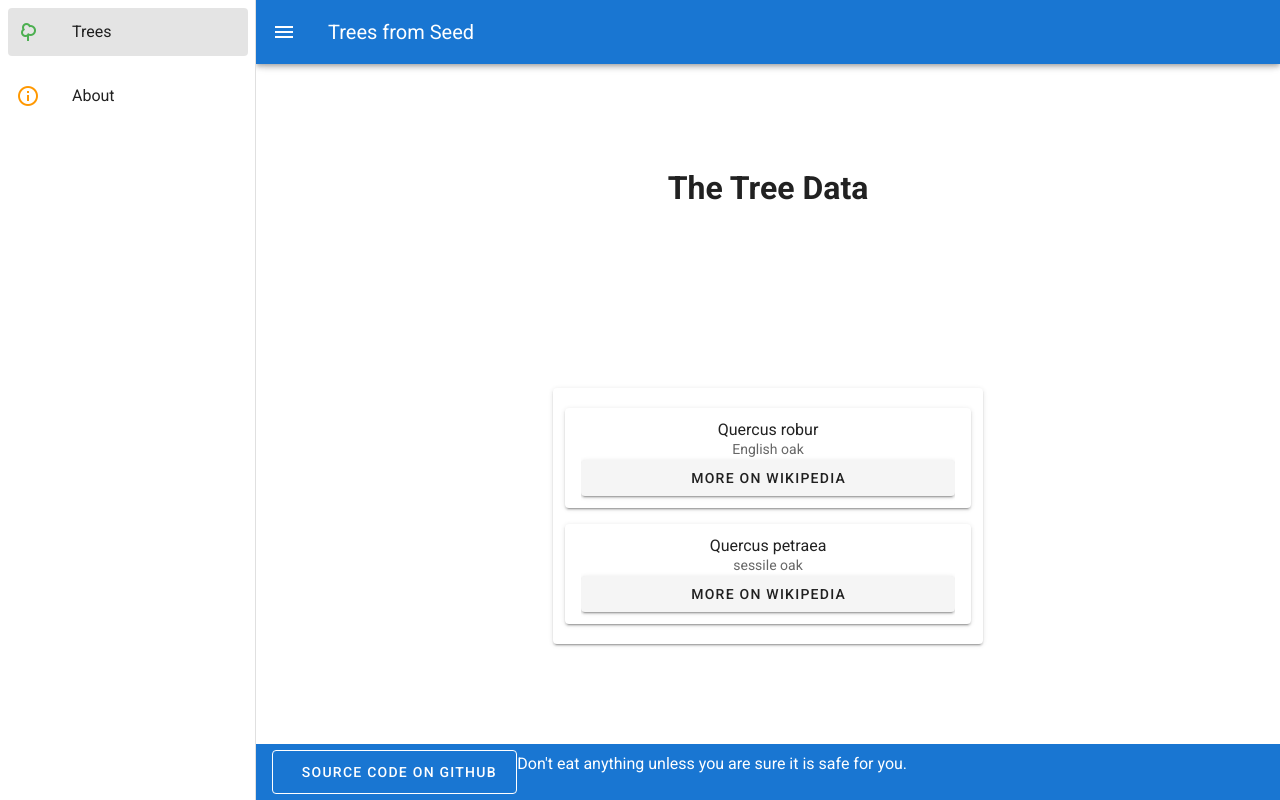
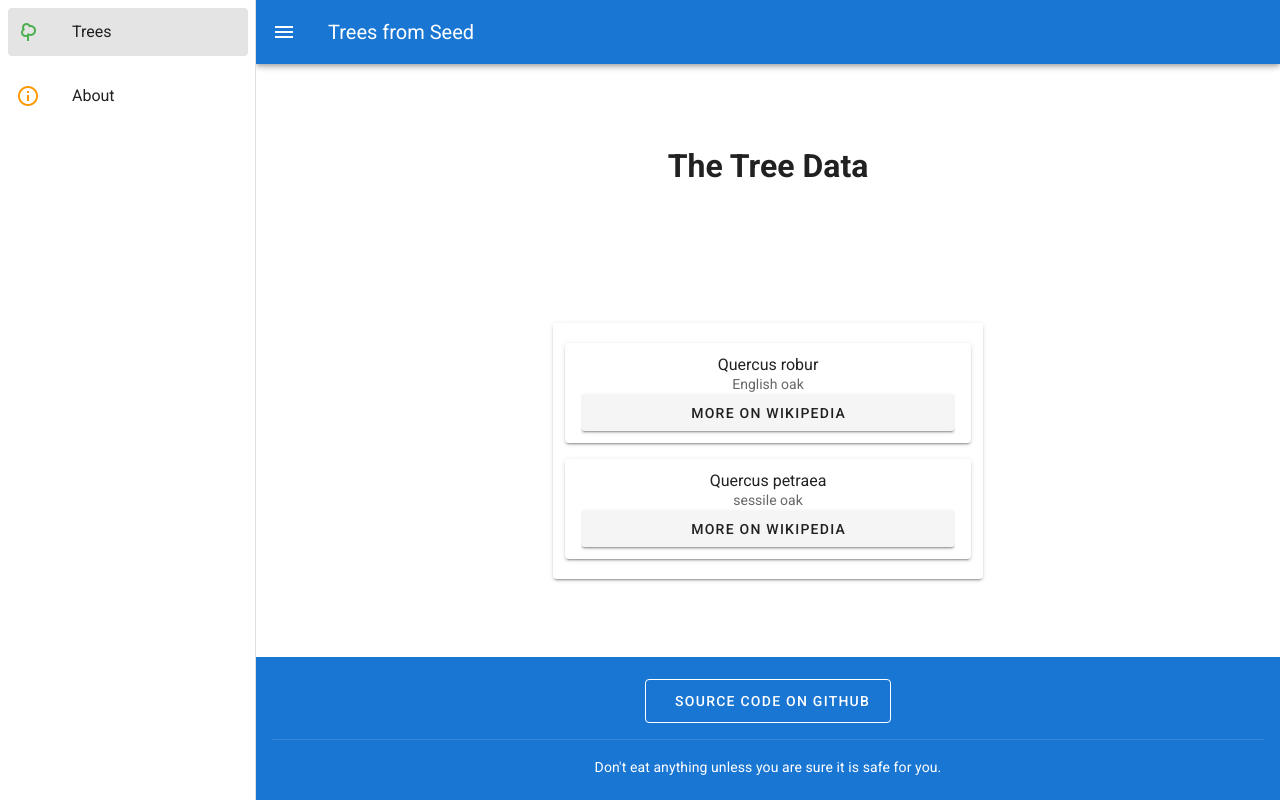
Before and after one commit to jimCresswell/tfs-proto1, a Vue app: page / in a window 1280 px wide. Built offline with nearby package versions, Linux system fonts and the light colour scheme.

Commit message:
Better footer

```diff
--- a/src/App.vue
+++ b/src/App.vue
@@ -40,6 +40,14 @@
       color="primary"
       dark
     >
+      <v-card
+        flat
+        tile
+        width="100%"
+        color="primary"
+        class="text-center"
+      >
+        <v-card-text>
           <v-btn
             link
             large
@@ -50,7 +58,14 @@
             <v-icon>mdi-github-circle</v-icon>
             <span class="ml-2">Source code on GitHub</span>
           </v-btn>
-      <p class="food_warning">Don't eat anything unless you are sure it is safe for you.</p>
+        </v-card-text>
+
+        <v-divider></v-divider>
+
+        <v-card-text class="white--text">
+          Don't eat anything unless you are sure it is safe for you.
+        </v-card-text>
+      </v-card>
     </v-footer>
   </v-app>
 </template>
```
Lines whose indentation alone changed are shown as unchanged.
